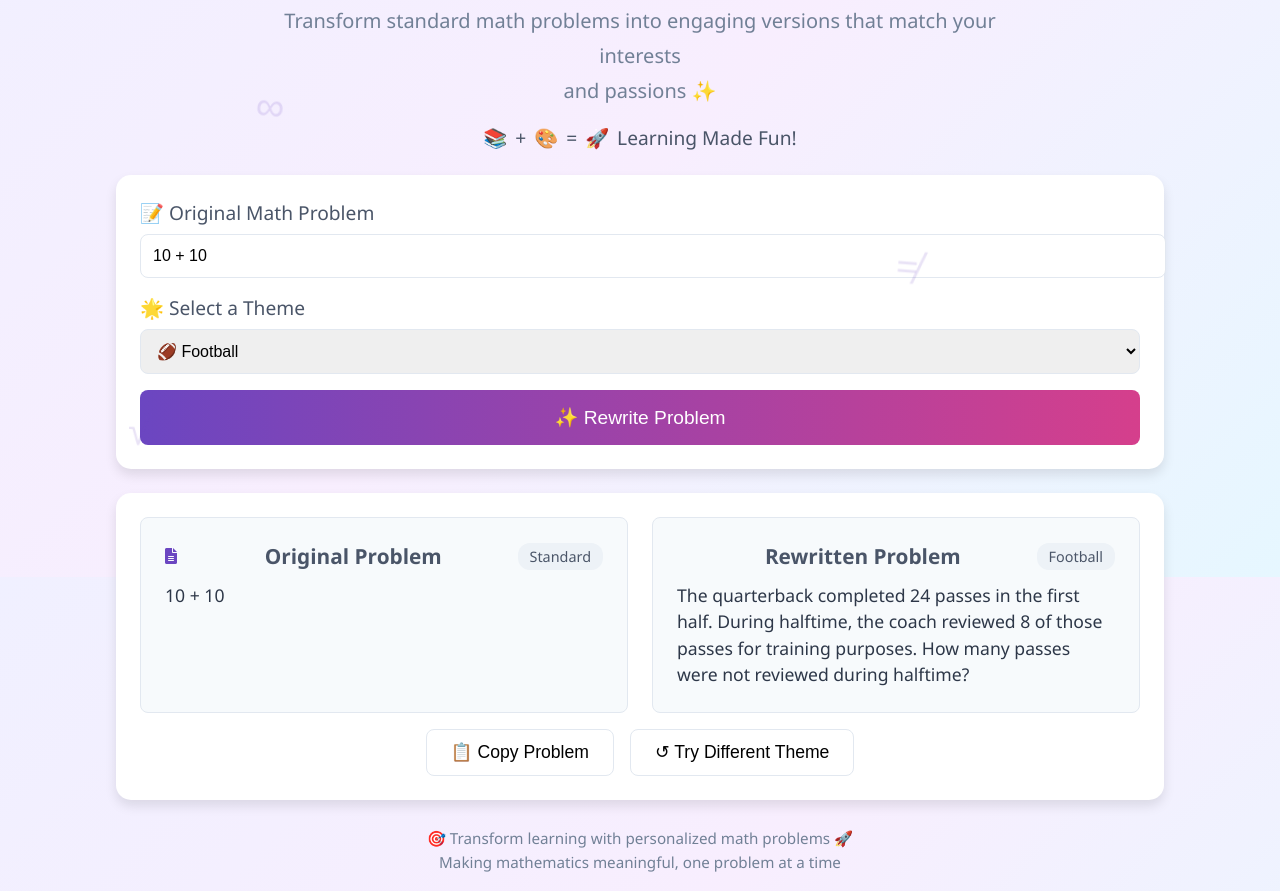
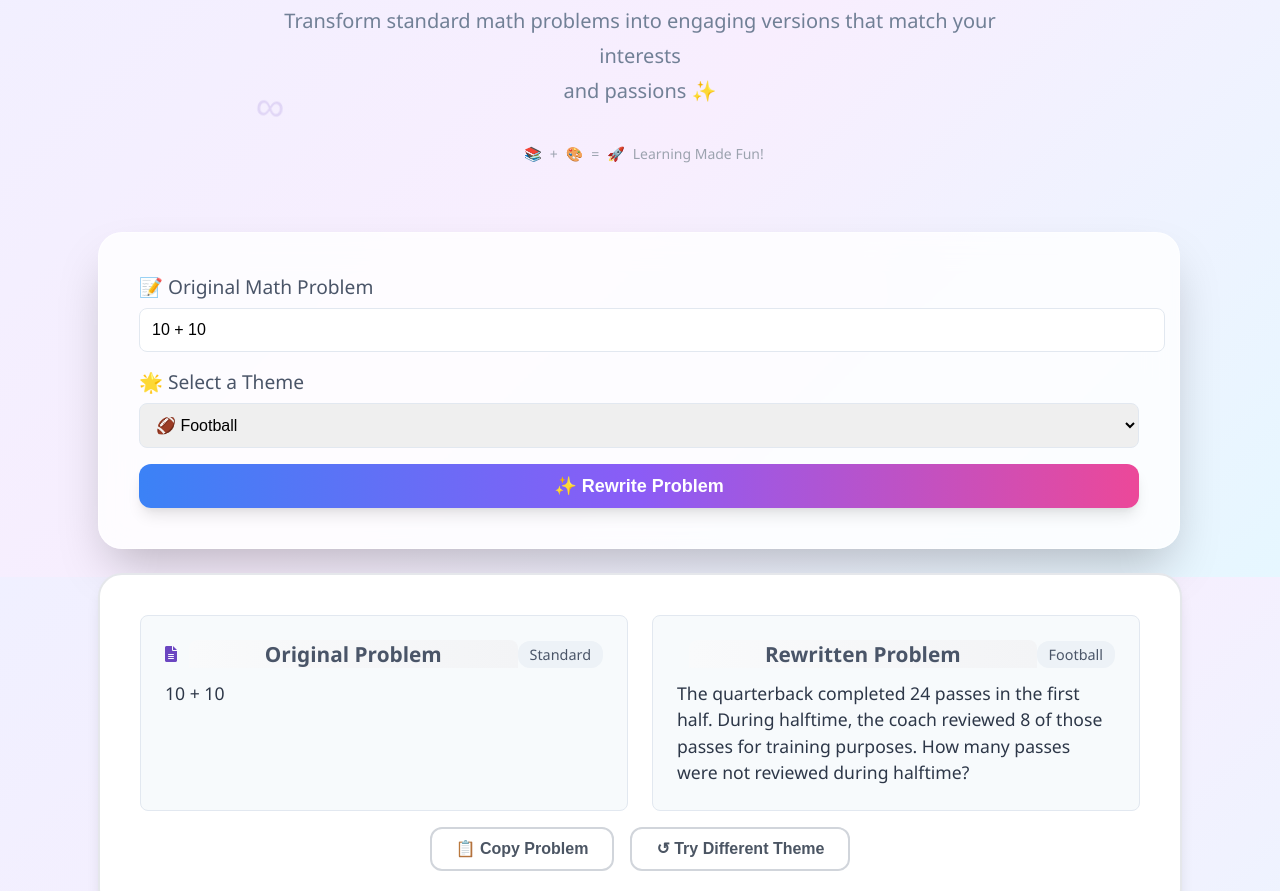
Before and after one commit to hackathon-Team18/Front-end-Last-edit, a plain HTML site: page index.html in a window 1280 px wide. Shown: the part 223-1114 px from the top of the page. Drawn offline with Linux system fonts and the light colour scheme.

Commit message:
Editing elements and relative styles

```diff
--- a/index.html
+++ b/index.html
@@ -77,14 +77,14 @@
             </div>
             <div id="success-message" class="success-message">
                 <i class="fas fa-sparkles"></i>
-                Success! Youngmath problem has been rewritten.
+                Success! Your math problem has been rewritten.
                 <button class="close-btn" onclick="document.getElementById('success-message').classList.remove('show');">x</button>
             </div>
         </div>
     </main>
 
     <footer>
-        <p class="footer-text">🎯 Transform learning with personalized math problems 🚀</p>
+        <p class="footer-main">🎯 Transform learning with personalized math problems 🚀</p>
         <p class="footer-text">Making mathematics meaningful, one problem at a time</p>
     </footer>
 
--- a/styles.css
+++ b/styles.css
@@ -10,6 +10,7 @@ body {
     align-items: center;
     position: relative;
     overflow-x: hidden;
+    color: #1f2937;
 }
 
 .background-symbols {
@@ -67,7 +68,7 @@ body {
 
 header {
     text-align: center;
-    margin-bottom: 1.5rem;
+    margin-bottom: 4rem;
 }
 
 .title {
@@ -151,32 +152,53 @@ header {
 }
 
 .tagline {
-    font-size: 1.2rem;
-    color: #4a5568;
-    margin-top: 1rem;
+    font-size: 0.875rem;
+    color: rgb(75, 85, 99);
+    margin-left: 0.5rem;
+    margin-top: 2rem;
     display: flex;
     justify-content: center;
     gap: 0.5rem;
     align-items: center;
+    line-height: 1.75rem;
+    color: rgb(156, 163, 175);
+    animation: fade-in 0.6s ease-out;
+    animation-delay: 0.6s;
 }
 
 .input-container,
 .output-container {
     width: 100%;
     max-width: 1000px;
-    background: #fff;
-    border-radius: 15px;
-    box-shadow: 0 6px 12px rgba(0, 0, 0, 0.1);
-    padding: 1.5rem;
+    background: rgba(255, 255, 255, 0.8);
+    border-radius: 24px;
+    box-shadow: 0 25px 50px -12px rgba(0, 0, 0, 0.25);
+    border: 1px solid rgba(255, 255, 255, 0.6);
+    padding: 2.5rem;
     text-align: center;
+    backdrop-filter: blur(16px);
+    transition: all 0.5s ease;
 }
 
 .input-container {
     margin-bottom: 1.5rem;
 }
 
+.input-container:hover {
+  box-shadow: 0 25px 50px -12px rgba(0, 0, 0, 0.25);
+  transform: scale(1.01);
+}
+
 .output-container {
     margin-top: 1.5rem;
+    border: 2px solid #e5e7eb;
+    border-radius: 24px;
+    box-shadow: 0 10px 15px -3px rgba(0, 0, 0, 0.1), 0 4px 6px -2px rgba(0, 0, 0, 0.05);
+    background: white;
+}
+.output-container:hover {
+    box-shadow: 0 20px 25px -5px rgba(0, 0, 0, 0.1), 0 10px 10px -5px rgba(0, 0, 0, 0.04);
+    transform: scale(1.02);
 }
 
 .input-group {
@@ -210,20 +232,36 @@ header {
 
 .rewrite-btn {
     width: 100%;
-    padding: 1rem;
-    background: linear-gradient(90deg, #6b46c1, #d53f8c);
+    padding: 0.5rem;
+    background: linear-gradient(to right, #3b82f6, #8b5cf6, #ec4899);
     color: #fff;
     border: none;
-    border-radius: 8px;
-    font-size: 1.2rem;
+    border-radius: 0.75rem;
+    font-size: 1.125rem;
+    line-height: 1.75rem;
+    font-weight: 700;
+    box-shadow: 0 10px 15px -3px rgba(0, 0, 0, 0.1), 0 4px 6px -2px rgba(0, 0, 0, 0.05);
     cursor: pointer;
-    transition: opacity 0.3s, transform 0.2s;
+    transition: all 0.3s ease;
 }
 
 .rewrite-btn:hover {
-    opacity: 0.9;
-    transform: translateY(-2px);
+    box-shadow: 0 20px 25px -5px rgba(0, 0, 0, 0.1), 0 10px 10px -5px rgba(0, 0, 0, 0.04);
+    background: linear-gradient(to right, #2563eb, #7c3aed, #db2777);
+    transform: scale(1.01);
 }
+
+/* .rewrite-button:disabled {
+  opacity: 0.5;
+  cursor: not-allowed;
+  transform: none;
+} */
+
+/* Loading state */
+/* .rewrite-button.loading {
+  animation: pulse 2s cubic-bezier(0.4, 0, 0.6, 1) infinite;
+} */
+
 
 .results {
     display: flex;
@@ -239,6 +277,15 @@ header {
     background: #f7fafc;
     transition: transform 0.3s;
 }
+
+.result-box .rewritten {
+    border: 2px solid #dbeafe;
+    background: linear-gradient(to bottom right, #eff6ff, #faf5ff, #fdf2f8);
+}
+
+/* .result-box .rewritten h2 {
+  background: linear-gradient(to right, #dbeafe, #e879f9, #fce7f3);
+} */
 
 .result-box:hover {
     transform: translateY(-5px);
@@ -259,8 +306,11 @@ header {
     font-size: 1.3rem;
     color: #4a5568;
     margin: 0;
+    background: linear-gradient(to right, #f9fafb, #f3f4f6);
     flex-grow: 1;
     font-weight: 600;
+    /* padding: 1rem 1.5rem 1rem 1.5rem; */
+    border-radius: 8px 8px 0 0;
 }
 
 .tag {
@@ -286,18 +336,39 @@ header {
 }
 
 .action-btn {
-    padding: 0.75rem 1.5rem;
-    background: #fff;
-    border: 1px solid #e2e8f0;
+    padding: 0.5rem 1.5rem;
+    /* padding: 0.75rem 1.5rem; */
     border-radius: 8px;
-    font-size: 1.1rem;
+    font-size: 1rem;
+    font-weight: 600;
+    line-height: 1.5rem;
+    color: rgb(75, 85, 99);
+    background-color: transparent;
+    border: 2px solid rgb(209, 213, 219);
+    border-radius: 0.75rem;
+    transition: all 0.3s ease;
     cursor: pointer;
-    transition: background 0.3s, transform 0.2s;
 }
 
 .action-btn:hover {
-    background: #edf2f7;
-    transform: translateY(-2px);
+    background-color: rgb(239, 246, 255);
+    border-color: rgb(96, 165, 250);
+    transform: scale(1.05);
+    box-shadow: 0 10px 15px -3px rgba(0, 0, 0, 0.1), 0 4px 6px -2px rgba(0, 0, 0, 0.05);
+}
+
+#try-again-btn {
+    color: rgb(75, 85, 99);
+    background-color: transparent;
+    border: 2px solid rgb(209, 213, 219); /* border-2 border-gray-300 */
+    border-radius: 0.75rem;
+}
+
+#try-again-btn:hover {
+    border-color: rgb(131, 101, 250);
+    background-color: rgb(250, 245, 255);
+    transform: scale(1.05);
+    box-shadow: 0 10px 15px -3px rgba(0, 0, 0, 0.1), 0 4px 6px -2px rgba(0, 0, 0, 0.05); /* hover:shadow-lg */
 }
 
 footer {
@@ -307,8 +378,20 @@ footer {
     font-size: 0.95rem;
 }
 
+.footer-main {
+  font-size: 1.125rem; /* 18px */
+  margin-bottom: 1rem;
+  display: flex;
+  align-items: center;
+  justify-content: center;
+  gap: 0.5rem;
+}
+
 .footer-text {
-    margin: 0.25rem 0;
+  color: #9ca3af;
+  animation: fade-in 0.6s ease-out;
+  animation-delay: 1s;
+  animation-fill-mode: both;
 }
 
 /* Combined Snackbar/Toast for "Copied!" message */
```
